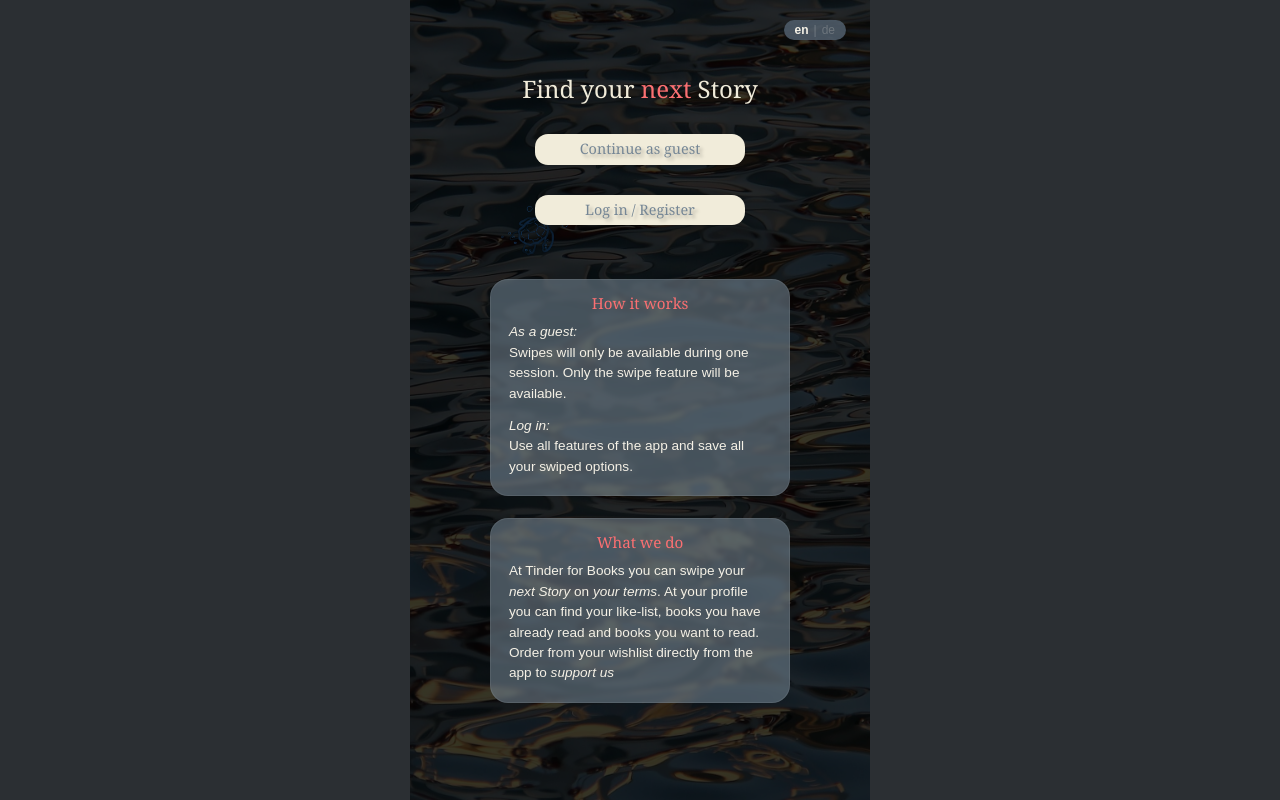
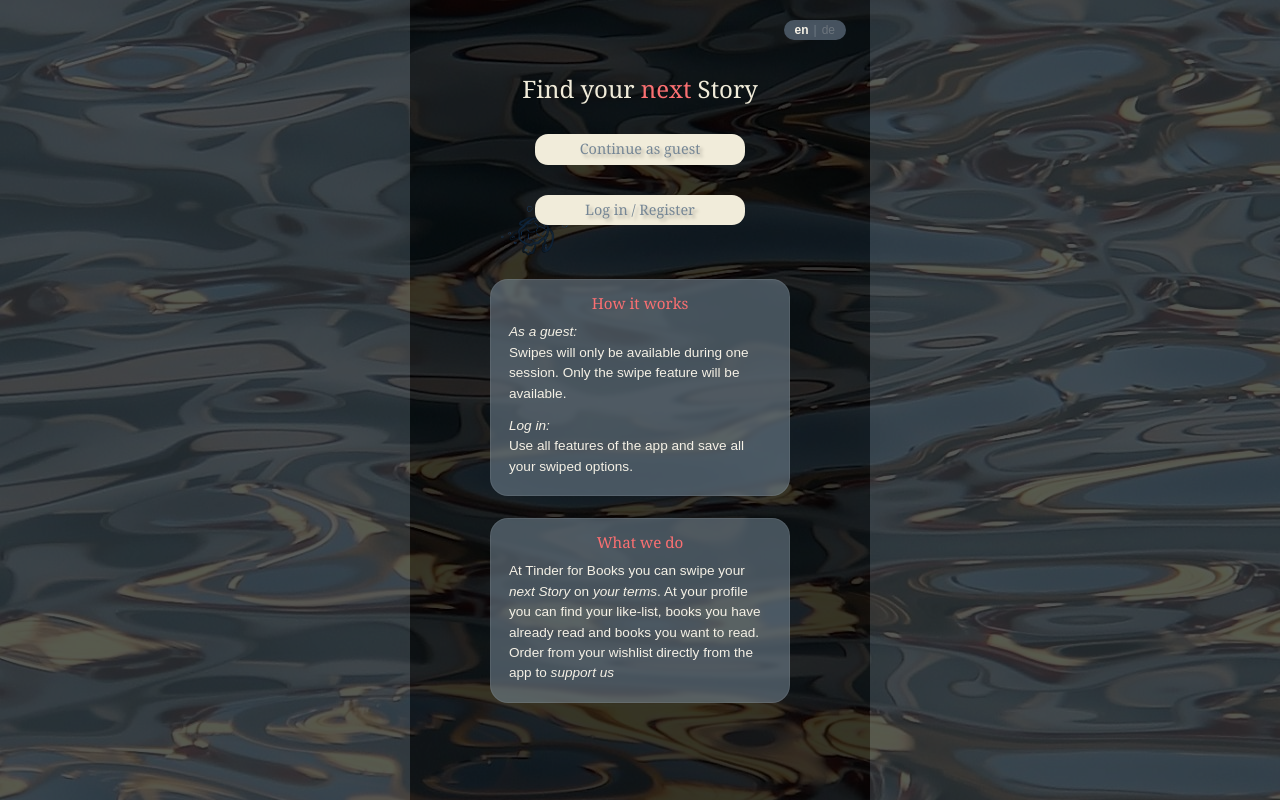
Before and after one commit to MimiRolfes/TinderForBooks, a React (Vite) app: page / in a window 1280 px wide. Built offline with nearby package versions, Linux system fonts and the light colour scheme; a web font is replaced by a local one.

Commit message:
fix: cosmos background fills the whole viewport on Start
Das Hintergrundbild lag nur hinter der 460px-Inhaltsspalte; auf breiteren
Screens war der Rest nur Hintergrundfarbe. Jetzt position: fixed, inset: 0
-> deckt den ganzen Viewport (Inhalt bleibt zentriert).

```diff
--- a/src/styles/Landing.css
+++ b/src/styles/Landing.css
@@ -20,9 +20,11 @@
   overflow: hidden;
 }
 
+/* Cosmos image covers the whole viewport, not just the 460px content
+   column (fixed so it fills wide screens and stays put while scrolling). */
 .landing::before {
   content: '';
-  position: absolute;
+  position: fixed;
   inset: 0;
   background-image: var(--bg-image);
   background-size: cover;
@@ -30,6 +32,7 @@
   background-repeat: no-repeat;
   opacity: 0.21;
   z-index: 0;
+  pointer-events: none;
 }
 
 .landing > * {
```
